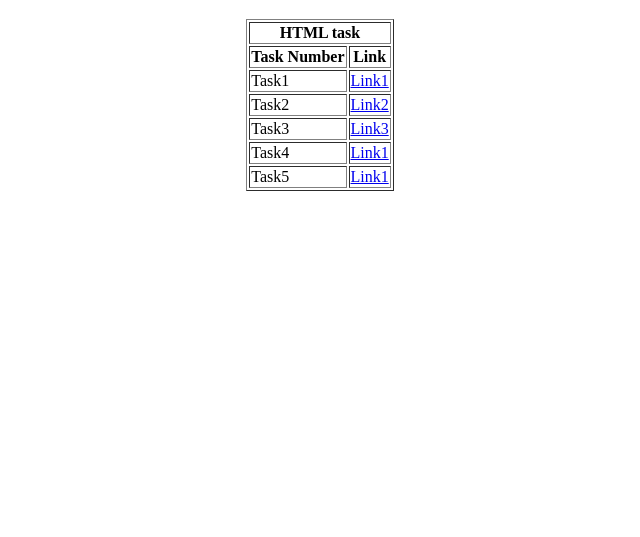
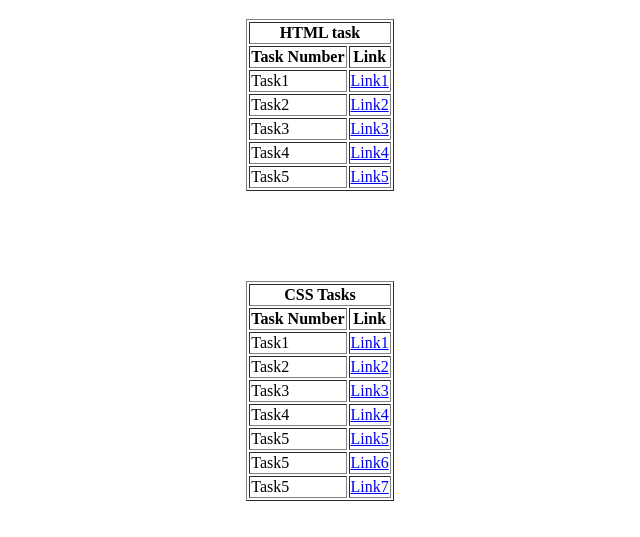
Before and after one commit to Ishrell/Mern, a plain HTML site: page index.html in a window 1280 px wide. Shown: the part 61-598 px from the top of the page, without its empty margins (320-960 px from the left). Drawn offline with Linux system fonts and the light colour scheme.

Commit message:
Update index.html

```diff
--- a/index.html
+++ b/index.html
@@ -31,11 +31,54 @@
             </tr>
               <tr>
                 <td>Task4</td>
-                <td><a href="./Task4.html">Link1</a></td>
+                <td><a href="./Task4.html">Link4</a></td>
             </tr>
               <tr>
                 <td>Task5</td>
-                <td><a href="./Task5.html">Link1</a></td>
+                <td><a href="./Task5.html">Link5</a></td>
+            </tr>
+        </table>
+        <br>
+        <br>
+        <br>
+        <br>
+        <br>
+        <table border="1">
+            <tr>
+                <th colspan="2">CSS Tasks</th>
+            </tr>
+            <tr>
+                <th>Task Number</th>
+                <th>Link</th>
+            </tr>
+
+            <tr>
+                <td>Task1</td>
+                <td><a href="./Task1css.html">Link1</a></td>
+            </tr>
+            <tr>
+                <td>Task2</td>
+                <td><a href="./Task2css.html">Link2</a></td>
+            </tr>
+            <tr>
+                <td>Task3</td>
+                <td><a href="./Task3css.html">Link3</a></td>
+            </tr>
+              <tr>
+                <td>Task4</td>
+                <td><a href="./Task4css.html">Link4</a></td>
+            </tr>
+              <tr>
+                <td>Task5</td>
+                <td><a href="./Task5css.html">Link5</a></td>
+            </tr>
+               <tr>
+                <td>Task5</td>
+                <td><a href="./Task6css.html">Link6</a></td>
+            </tr>
+               <tr>
+                <td>Task5</td>
+                <td><a href="./Task7css.html">Link7</a></td>
             </tr>
         </table>
     </center>
```
